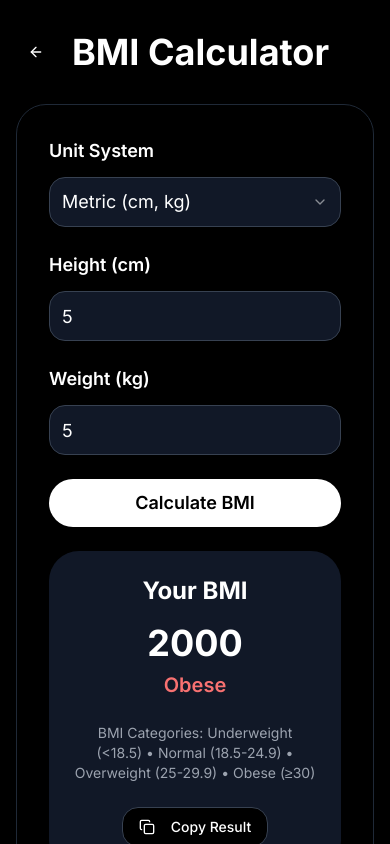
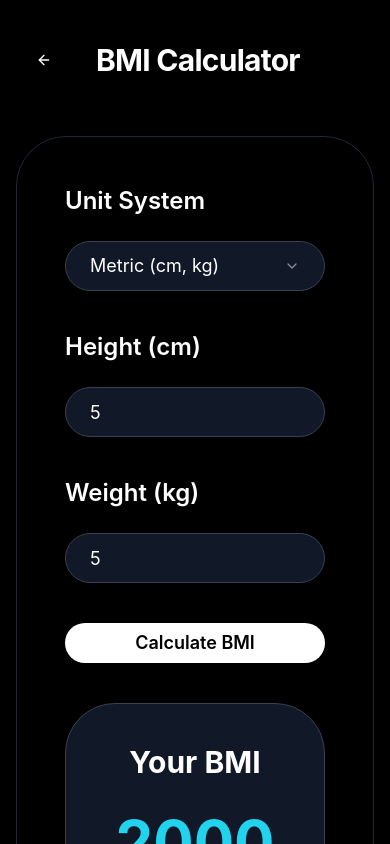
Before and after one commit to AbdulBasitMomin/black-white-calculators, a React (Vite) app: page /bmi in a window 390 px wide. Both pictures are taken after typing "5", "5" into the empty fields and a click on the button "Calculate BMI". Shown: the top 844 px of the page. Built offline with nearby package versions, Linux system fonts and the light colour scheme.

Commit message:
Refactor: Apply new design system
Apply the new design system with updated color palette, typography, UI elements, and interactions. Implement dark mode by default, responsiveness, and extra features.

```diff
--- a/index.html
+++ b/index.html
@@ -10,7 +10,7 @@
 
     <link rel="preconnect" href="https://fonts.googleapis.com">
     <link rel="preconnect" href="https://fonts.gstatic.com" crossorigin>
-    <link href="https://fonts.googleapis.com/css2?family=Inter:wght@300;400;500;600;700&display=swap" rel="stylesheet">
+    <link href="https://fonts.googleapis.com/css2?family=Inter:wght@300;400;500;600;700;800;900&display=swap" rel="stylesheet">
 
     <meta property="og:title" content="Everyday Tools Hub - Simple Calculators" />
     <meta property="og:description" content="Free, fast, and accurate calculators for everyday use" />
--- a/src/index.css
+++ b/src/index.css
@@ -33,7 +33,7 @@
     --input: 0 0% 20%;
     --ring: 0 0% 100%;
 
-    --radius: 0.5rem;
+    --radius: 50px;
 
     --sidebar-background: 0 0% 0%;
     --sidebar-foreground: 0 0% 100%;
@@ -43,6 +43,8 @@
     --sidebar-accent-foreground: 0 0% 100%;
     --sidebar-border: 0 0% 20%;
     --sidebar-ring: 0 0% 100%;
+
+    --electric-blue: 180 100% 50%;
   }
 
   .light {
@@ -82,6 +84,8 @@
     --sidebar-accent-foreground: 0 0% 0%;
     --sidebar-border: 0 0% 89.8%;
     --sidebar-ring: 0 0% 0%;
+
+    --electric-blue: 180 100% 50%;
   }
 }
 
@@ -91,20 +95,56 @@
   }
 
   body {
-    @apply bg-background text-foreground font-inter;
+    @apply bg-background text-foreground;
+    font-family: 'Neue Haas Grotesk', 'SF Pro Display', 'Inter', -apple-system, BlinkMacSystemFont, sans-serif;
+    font-feature-settings: 'liga' 1, 'kern' 1;
   }
 }
 
 @layer utilities {
-  .hover-scale {
-    @apply transition-all duration-300 hover:scale-105;
+  .electric-glow {
+    @apply transition-all duration-300 hover:scale-[1.03] hover:shadow-[0_0_30px_rgba(0,255,255,0.3)] hover:border-cyan-400;
   }
 
-  .focus-glow {
-    @apply focus:outline-none focus:ring-2 focus:ring-white/20 focus:ring-offset-2 focus:ring-offset-black;
+  .electric-glow-strong {
+    @apply transition-all duration-300 hover:scale-[1.03] hover:shadow-[0_0_40px_rgba(0,255,255,0.5)] hover:border-cyan-400;
   }
 
-  .button-glow {
-    @apply hover:shadow-[0_0_20px_rgba(255,255,255,0.1)] transition-all duration-300;
+  .focus-electric {
+    @apply focus:outline-none focus:ring-2 focus:ring-cyan-400/50 focus:border-cyan-400 focus:shadow-[0_0_20px_rgba(0,255,255,0.2)] transition-all duration-300;
+  }
+
+  .pill-button {
+    @apply rounded-full px-8 py-4 font-semibold text-lg transition-all duration-300 hover:scale-[1.03] hover:shadow-[0_0_25px_rgba(0,255,255,0.4)];
+  }
+
+  .card-electric {
+    @apply rounded-[50px] border border-gray-800 transition-all duration-300 hover:scale-[1.03] hover:shadow-[0_0_40px_rgba(0,255,255,0.3)] hover:border-cyan-400;
+  }
+
+  .input-electric {
+    @apply rounded-[30px] bg-gray-900 border border-gray-700 text-lg py-6 px-6 transition-all duration-300 focus:outline-none focus:ring-2 focus:ring-cyan-400/50 focus:border-cyan-400 focus:shadow-[0_0_20px_rgba(0,255,255,0.2)];
+  }
+
+  .text-hierarchy-xl {
+    @apply text-5xl md:text-7xl font-bold tracking-tight;
+  }
+
+  .text-hierarchy-lg {
+    @apply text-3xl md:text-4xl font-bold tracking-tight;
+  }
+
+  .text-hierarchy-md {
+    @apply text-xl md:text-2xl font-medium;
+  }
+
+  .smooth-fade-in {
+    @apply animate-fade-in;
   }
 }
+
+@layer components {
+  .neue-haas {
+    font-family: 'Neue Haas Grotesk', 'SF Pro Display', 'Inter', -apple-system, BlinkMacSystemFont, sans-serif;
+  }
+}
--- a/src/pages/BMICalculator.tsx
+++ b/src/pages/BMICalculator.tsx
@@ -41,11 +41,11 @@ const BMICalculator = () => {
     let heightInM, weightInKg;
 
     if (unit === "metric") {
-      heightInM = parseFloat(height) / 100; // cm to m
+      heightInM = parseFloat(height) / 100;
       weightInKg = parseFloat(weight);
     } else {
-      heightInM = parseFloat(height) * 0.3048; // ft to m
-      weightInKg = parseFloat(weight) * 0.453592; // lbs to kg
+      heightInM = parseFloat(height) * 0.3048;
+      weightInKg = parseFloat(weight) * 0.453592;
     }
 
     if (heightInM <= 0 || weightInKg <= 0) {
@@ -87,33 +87,33 @@ const BMICalculator = () => {
   };
 
   return (
-    <div className="min-h-screen bg-black text-white px-4 py-8">
-      <div className="max-w-2xl mx-auto">
+    <div className="min-h-screen bg-black text-white px-4 py-8 neue-haas">
+      <div className="max-w-3xl mx-auto">
         {/* Header */}
-        <div className="flex items-center mb-8">
+        <div className="flex items-center mb-12">
           <Button
             variant="ghost"
             size="icon"
             onClick={() => navigate("/")}
-            className="mr-4 rounded-full hover:bg-gray-800"
+            className="mr-6 rounded-full hover:bg-gray-800 electric-glow w-14 h-14"
           >
-            <ArrowLeft className="w-6 h-6" />
+            <ArrowLeft className="w-7 h-7" />
           </Button>
-          <h1 className="text-4xl md:text-5xl font-bold">BMI Calculator</h1>
+          <h1 className="text-hierarchy-lg">BMI Calculator</h1>
         </div>
 
         {/* Calculator Card */}
-        <Card className="bg-black border-gray-800 rounded-3xl">
-          <CardContent className="p-8">
-            <div className="space-y-6">
+        <Card className="card-electric bg-black border-gray-800">
+          <CardContent className="p-12">
+            <div className="space-y-10">
               {/* Unit Selection */}
               <div>
-                <Label className="text-lg font-semibold mb-3 block">Unit System</Label>
+                <Label className="text-2xl font-semibold mb-6 block">Unit System</Label>
                 <Select value={unit} onValueChange={setUnit}>
-                  <SelectTrigger className="bg-gray-900 border-gray-700 rounded-2xl text-lg py-6 focus-glow">
+                  <SelectTrigger className="input-electric">
                     <SelectValue />
                   </SelectTrigger>
-                  <SelectContent className="bg-gray-900 border-gray-700 z-50">
+                  <SelectContent className="bg-gray-900 border-gray-700 z-50 rounded-pill">
                     <SelectItem value="metric">Metric (cm, kg)</SelectItem>
                     <SelectItem value="imperial">Imperial (ft, lbs)</SelectItem>
                   </SelectContent>
@@ -122,7 +122,7 @@ const BMICalculator = () => {
 
               {/* Height Input */}
               <div>
-                <Label htmlFor="height" className="text-lg font-semibold mb-3 block">
+                <Label htmlFor="height" className="text-2xl font-semibold mb-6 block">
                   Height {unit === "metric" ? "(cm)" : "(ft)"}
                 </Label>
                 <Input
@@ -131,14 +131,14 @@ const BMICalculator = () => {
                   value={height}
                   onChange={(e) => setHeight(e.target.value)}
                   placeholder={unit === "metric" ? "170" : "5.7"}
-                  className="bg-gray-900 border-gray-700 rounded-2xl text-lg py-6 focus-glow"
+                  className="input-electric"
                   step={unit === "metric" ? "1" : "0.1"}
                 />
               </div>
 
               {/* Weight Input */}
               <div>
-                <Label htmlFor="weight" className="text-lg font-semibold mb-3 block">
+                <Label htmlFor="weight" className="text-2xl font-semibold mb-6 block">
                   Weight {unit === "metric" ? "(kg)" : "(lbs)"}
                 </Label>
                 <Input
@@ -147,38 +147,38 @@ const BMICalculator = () => {
                   value={weight}
                   onChange={(e) => setWeight(e.target.value)}
                   placeholder={unit === "metric" ? "70" : "154"}
-                  className="bg-gray-900 border-gray-700 rounded-2xl text-lg py-6 focus-glow"
+                  className="input-electric"
                   step="0.1"
                 />
               </div>
 
               <Button
                 onClick={calculateBMI}
-                className="w-full bg-white text-black hover:bg-gray-200 text-lg py-6 rounded-3xl hover-scale button-glow font-semibold"
+                className="pill-button w-full bg-white text-black hover:bg-gray-100 electric-glow-strong font-bold"
               >
                 Calculate BMI
               </Button>
 
               {/* Result */}
               {result && (
-                <div className="mt-8 animate-fade-in">
-                  <div className="bg-gray-900 rounded-3xl p-6 text-center">
-                    <h3 className="text-2xl font-bold mb-4">Your BMI</h3>
-                    <div className="mb-6">
-                      <div className="text-4xl font-bold text-white mb-2">{result.bmi}</div>
-                      <div className={`text-xl font-semibold ${result.color}`}>
+                <div className="mt-12 smooth-fade-in">
+                  <div className="bg-gray-900 rounded-pill p-10 text-center border border-gray-700">
+                    <h3 className="text-3xl font-bold mb-8">Your BMI</h3>
+                    <div className="mb-8">
+                      <div className="text-6xl font-bold text-cyan-400 mb-4">{result.bmi}</div>
+                      <div className={`text-2xl font-semibold ${result.color}`}>
                         {result.category}
                       </div>
                     </div>
-                    <div className="text-sm text-gray-400 mb-6">
+                    <div className="text-sm text-gray-400 mb-8 leading-relaxed">
                       BMI Categories: Underweight (&lt;18.5) • Normal (18.5-24.9) • Overweight (25-29.9) • Obese (≥30)
                     </div>
                     <Button
                       onClick={copyResult}
                       variant="outline"
-                      className="border-gray-700 text-white hover:bg-gray-800 rounded-2xl"
+                      className="border-gray-600 text-white hover:bg-gray-800 electric-glow rounded-pill px-8 py-4"
                     >
-                      {copied ? <Check className="w-4 h-4 mr-2" /> : <Copy className="w-4 h-4 mr-2" />}
+                      {copied ? <Check className="w-5 h-5 mr-3" /> : <Copy className="w-5 h-5 mr-3" />}
                       {copied ? "Copied!" : "Copy Result"}
                     </Button>
                   </div>
--- a/src/pages/Index.tsx
+++ b/src/pages/Index.tsx
@@ -10,28 +10,24 @@ const calculatorTools = [
     description: "Calculate your exact age in years, months, and days",
     icon: Calculator,
     path: "/age",
-    color: "from-gray-800 to-gray-900"
   },
   {
     title: "BMI Calculator",
     description: "Calculate your Body Mass Index and health category",
     icon: Heart,
     path: "/bmi",
-    color: "from-gray-800 to-gray-900"
   },
   {
     title: "Currency Converter",
     description: "Convert between different currencies with live rates",
     icon: DollarSign,
     path: "/currency",
-    color: "from-gray-800 to-gray-900"
   },
   {
     title: "Days Calculator",
     description: "Calculate days between two dates accurately",
     icon: Calendar,
     path: "/days",
-    color: "from-gray-800 to-gray-900"
   }
 ];
 
@@ -43,21 +39,21 @@ const Index = () => {
   };
 
   return (
-    <div className="min-h-screen bg-black text-white">
+    <div className="min-h-screen bg-black text-white neue-haas">
       {/* Hero Section */}
       <section className="min-h-screen flex items-center justify-center px-4">
-        <div className="text-center max-w-4xl mx-auto">
-          <h1 className="text-5xl md:text-7xl font-bold mb-6 animate-fade-in">
+        <div className="text-center max-w-6xl mx-auto">
+          <h1 className="text-hierarchy-xl mb-8 smooth-fade-in">
             Simple Everyday
             <br />
             <span className="text-white">Calculators</span>
           </h1>
-          <p className="text-xl md:text-2xl text-gray-400 mb-8 animate-fade-in">
+          <p className="text-hierarchy-md text-gray-300 mb-12 smooth-fade-in max-w-3xl mx-auto leading-relaxed">
             Age, BMI, Currency, Dates — Free, Fast, Accurate.
           </p>
           <Button
             onClick={scrollToCalculators}
-            className="bg-white text-black hover:bg-gray-200 text-lg px-8 py-6 rounded-3xl hover-scale button-glow font-semibold"
+            className="pill-button bg-white text-black hover:bg-gray-100 electric-glow-strong font-bold"
           >
             Start Calculating
           </Button>
@@ -65,27 +61,27 @@ const Index = () => {
       </section>
 
       {/* Tools Section */}
-      <section id="calculators" className="py-20 px-4">
-        <div className="max-w-6xl mx-auto">
-          <h2 className="text-4xl md:text-5xl font-bold text-center mb-16">
+      <section id="calculators" className="py-32 px-4">
+        <div className="max-w-7xl mx-auto">
+          <h2 className="text-hierarchy-lg text-center mb-20">
             Choose Your Tool
           </h2>
-          <div className="grid md:grid-cols-2 lg:grid-cols-2 gap-8">
+          <div className="grid md:grid-cols-2 lg:grid-cols-2 gap-12 max-w-5xl mx-auto">
             {calculatorTools.map((tool, index) => (
               <Card
                 key={tool.title}
-                className="bg-black border-gray-800 rounded-3xl hover-scale cursor-pointer button-glow group"
+                className="card-electric bg-black border-gray-800 cursor-pointer group"
                 onClick={() => navigate(tool.path)}
-                style={{ animationDelay: `${index * 0.1}s` }}
+                style={{ animationDelay: `${index * 0.15}s` }}
               >
-                <CardContent className="p-8 text-center">
-                  <div className="mb-6">
-                    <tool.icon className="w-16 h-16 mx-auto text-white group-hover:animate-glow" />
+                <CardContent className="p-12 text-center">
+                  <div className="mb-8">
+                    <tool.icon className="w-20 h-20 mx-auto text-white group-hover:text-cyan-400 transition-colors duration-300" />
                   </div>
-                  <h3 className="text-2xl font-bold mb-4 text-white">
+                  <h3 className="text-3xl font-bold mb-6 text-white group-hover:text-cyan-400 transition-colors duration-300">
                     {tool.title}
                   </h3>
-                  <p className="text-gray-400 text-lg leading-relaxed">
+                  <p className="text-gray-300 text-lg leading-relaxed">
                     {tool.description}
                   </p>
                 </CardContent>
@@ -96,9 +92,9 @@ const Index = () => {
       </section>
 
       {/* Footer */}
-      <footer className="py-8 px-4 border-t border-gray-800">
-        <div className="max-w-6xl mx-auto text-center">
-          <p className="text-gray-500">
+      <footer className="py-12 px-4 border-t border-gray-800">
+        <div className="max-w-7xl mx-auto text-center">
+          <p className="text-gray-400 text-lg">
             © 2025 Everyday Tools Hub. All Rights Reserved.
           </p>
         </div>
--- a/tailwind.config.ts
+++ b/tailwind.config.ts
@@ -20,7 +20,8 @@ export default {
 		},
 		extend: {
 			fontFamily: {
-				'inter': ['Inter', 'sans-serif'],
+				'neue-haas': ['Neue Haas Grotesk', 'SF Pro Display', 'Inter', 'sans-serif'],
+				'sf-pro': ['SF Pro Display', 'Inter', 'sans-serif'],
 			},
 			colors: {
 				border: 'hsl(var(--border))',
@@ -65,13 +66,27 @@ export default {
 					'accent-foreground': 'hsl(var(--sidebar-accent-foreground))',
 					border: 'hsl(var(--sidebar-border))',
 					ring: 'hsl(var(--sidebar-ring))'
+				},
+				'electric-blue': 'hsl(var(--electric-blue))',
+				'electric': {
+					50: '#ecfeff',
+					100: '#cffafe',
+					200: '#a5f3fc',
+					300: '#67e8f9',
+					400: '#22d3ee',
+					500: '#06b6d4',
+					600: '#0891b2',
+					700: '#0e7490',
+					800: '#155e75',
+					900: '#164e63',
 				}
 			},
 			borderRadius: {
-				lg: 'var(--radius)',
-				md: 'calc(var(--radius) - 2px)',
-				sm: 'calc(var(--radius) - 4px)',
-				'3xl': '30px'
+				lg: '50px',
+				md: '30px',
+				sm: '20px',
+				'full': '9999px',
+				'pill': '50px'
 			},
 			keyframes: {
 				'accordion-down': {
@@ -93,27 +108,36 @@ export default {
 				'fade-in': {
 					'0%': {
 						opacity: '0',
-						transform: 'translateY(10px)'
+						transform: 'translateY(20px) scale(0.95)'
 					},
 					'100%': {
 						opacity: '1',
-						transform: 'translateY(0)'
+						transform: 'translateY(0) scale(1)'
 					}
 				},
-				'glow': {
+				'electric-pulse': {
 					'0%, 100%': {
-						boxShadow: '0 0 20px rgba(255, 255, 255, 0.1)'
+						boxShadow: '0 0 20px rgba(0, 255, 255, 0.3)'
 					},
 					'50%': {
-						boxShadow: '0 0 30px rgba(255, 255, 255, 0.2)'
+						boxShadow: '0 0 40px rgba(0, 255, 255, 0.6)'
+					}
+				},
+				'electric-glow': {
+					'0%': {
+						boxShadow: '0 0 0px rgba(0, 255, 255, 0)'
+					},
+					'100%': {
+						boxShadow: '0 0 30px rgba(0, 255, 255, 0.4)'
 					}
 				}
 			},
 			animation: {
 				'accordion-down': 'accordion-down 0.2s ease-out',
 				'accordion-up': 'accordion-up 0.2s ease-out',
-				'fade-in': 'fade-in 0.3s ease-out',
-				'glow': 'glow 2s ease-in-out infinite'
+				'fade-in': 'fade-in 0.5s ease-out',
+				'electric-pulse': 'electric-pulse 2s ease-in-out infinite',
+				'electric-glow': 'electric-glow 0.3s ease-out forwards'
 			}
 		}
 	},
```
Also changed, not shown: src/pages/AgeCalculator.tsx (+24 -24 lines).
